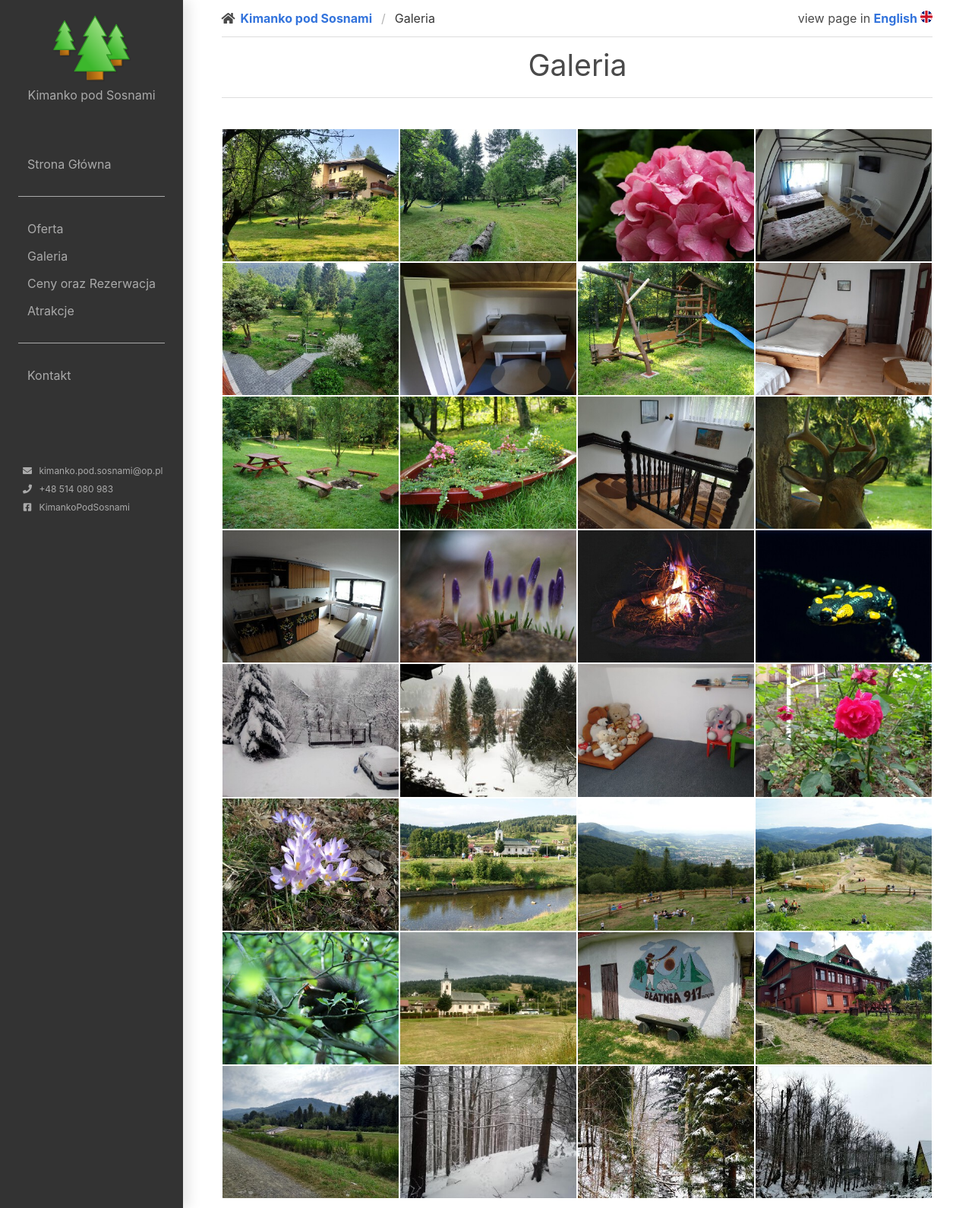
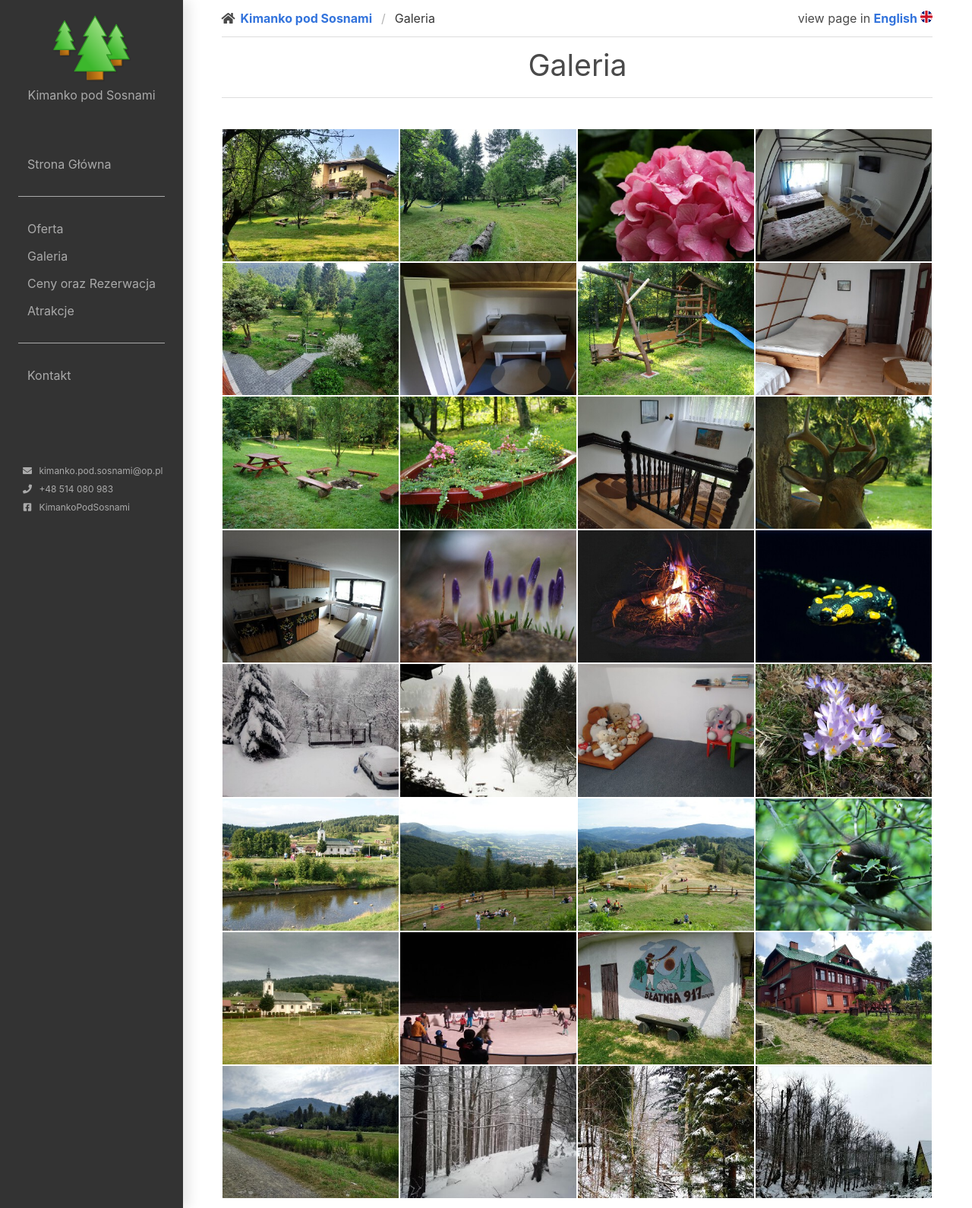
Before and after one commit to Kimanko-pod-Sosnami/Kimanko-pod-Sosnami.github.io, a Jekyll site: the page built from _pages/galeria.md, in a window 1280 px wide. Shown: the whole page at 76% size. Built offline with Jekyll 4.4.1, drawn with Linux system fonts in a browser that asks for light colours.

Commit message:
added picture + order gallery

```diff
--- a/_data/gallery.yaml
+++ b/_data/gallery.yaml
@@ -74,9 +74,6 @@ images:
     thumb_path: "/assets/img/gallery/medium_thumb/IMG-20190731-WA0008.jpg"
     description_pl: "Pokój przeznaczony do zabawy dla naszych najmłodszych gości"
 
-  - path: "/assets/img/gallery/IMG_20180610_165319841.jpg"
-    thumb_path: "/assets/img/gallery/medium_thumb/IMG_20180610_165319841.jpg"
-
   - path: "/assets/img/gallery/IMG_20190308_111645893.jpg"
     thumb_path: "/assets/img/gallery/medium_thumb/IMG_20190308_111645893.jpg"
 
@@ -97,6 +94,11 @@ images:
   - path: "/assets/img/gallery/IMG-20170724-WA0001.jpg"
     thumb_path: "/assets/img/gallery/medium_thumb/IMG-20170724-WA0001.jpg"
 
+  - path: "/assets/img/gallery/20191231_173139.jpg"
+    thumb_path: "/assets/img/gallery/medium_thumb/20191231_173139.jpg"
+    description: "Ice skating in the center of Brenna"
+    description_pl: "Lodowisko w centrum Brennej"
+
   - path: "/assets/img/gallery/IMG_20180609_115822945.jpg"
     thumb_path: "/assets/img/gallery/medium_thumb/IMG_20180609_115822945.jpg"
 
```
Also changed, not shown: assets/img/gallery/20191231_173139.jpg (added), assets/img/gallery/medium_thumb/20191231_173139.jpg (added), assets/img/gallery/thumb/20191231_173139.jpg (added).
